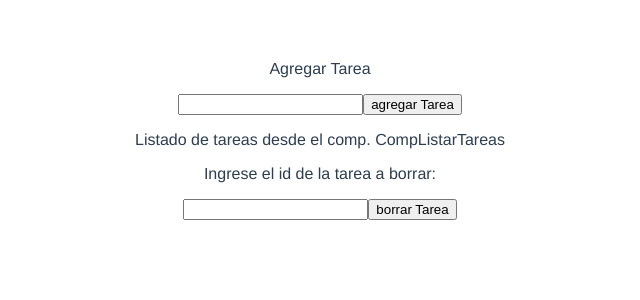
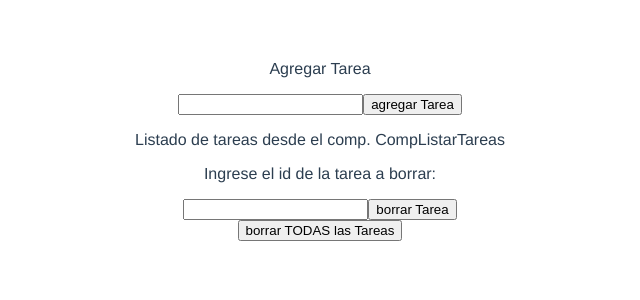
Before and after one commit to ivallejos0602/todo-app, a Vue app: page / in a window 1280 px wide. Shown: the top 300 px of the page, without its empty margins (320-960 px from the left). Built offline with nearby package versions, Linux system fonts and the light colour scheme.

Commit message:
estan todos los Comp. falta emprolijar

```diff
--- a/src/App.vue
+++ b/src/App.vue
@@ -10,6 +10,8 @@
 
    <CompBorrarTarea @borrarTareaDesdeHijo="borrarTarea"></CompBorrarTarea>
 
+   <CompBorrarTareas @borrarTodasLasTareasDesdeHijo="borrarTodasLasTareas"></CompBorrarTareas>
+
   </div>
 </template>
 
@@ -18,13 +20,15 @@
 import CompAgregarTarea from './components/CompAgregarTarea'
 import CompListarTareas from './components/CompListarTareas'
 import CompBorrarTarea from './components/CompBorrarTarea'
+import CompBorrarTareas from './components/CompBorrarTareas'
 
 export default {
   name: 'App',
   components: {
    CompAgregarTarea,
    CompListarTareas,
-   CompBorrarTarea
+   CompBorrarTarea,
+   CompBorrarTareas,
   },
   data(){
     return{
@@ -60,6 +64,9 @@ export default {
                     return elem;
                    })
      },
+     borrarTodasLasTareas(){
+          this.tareas=[];
+     },
   },
 }
 </script>
--- /dev/null
+++ b/src/components/CompBorrarTareas.vue
@@ -0,0 +1,27 @@
+<template lang="">
+    <div>
+
+        <button @click="borrarTodasLasTareas">borrar TODAS las Tareas</button>
+
+    </div>
+</template>
+<script>
+export default {
+    data(){
+        return {
+            idTareaInputBorrar:''
+        }
+    },
+    methods:{
+         borrarTodasLasTareas(){
+             this.$emit('borrarTodasLasTareasDesdeHijo');
+         }
+
+    }
+
+
+}
+</script>
+<style lang="">
+
+</style>
```
